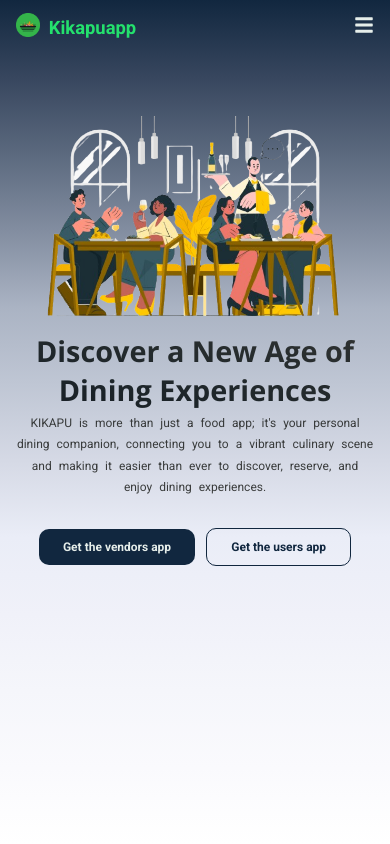
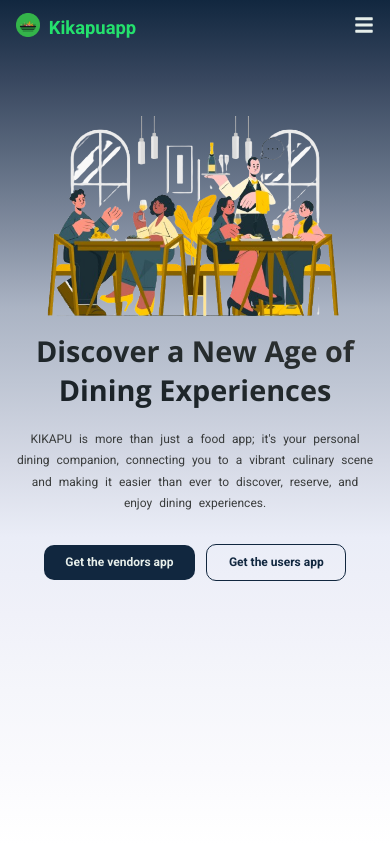
Before and after one commit to Denzel-K/KikapuLandingWeb, a React (Vite) app: page / in a window 390 px wide. Shown: the top 844 px of the page. Built offline with nearby package versions, Linux system fonts and the light colour scheme.

Commit message:
Minor update

```diff
--- a/src/pages/Home/home.scss
+++ b/src/pages/Home/home.scss
@@ -318,7 +318,7 @@
       color: rgb(30, 32, 30);
       opacity: .85;
       font-size: 1.15rem;
-      margin-top: .4rem;
+      margin-top: 1.5rem;
       line-height: 1.35rem;
       word-spacing: .25rem;
       //font-weight: 600;
@@ -330,7 +330,7 @@
       @media(max-width: 780px){
         text-align: center;
         font-size: 14px;
-        margin-top: .25rem;
+        margin-top: 1.25rem;
       }
 
       @media(max-width: 600px){
@@ -357,12 +357,16 @@
           border-radius: 10px;
           padding: .7rem 1.5rem;
           //margin: 0 .8rem;
-          font-size: 16px;
+          font-size: 14px;
           font-weight: 600;
           transition: background-color 0.3s ease, color 0.3s ease;
 
-          @media(max-width: 600px){
+          @media(max-width: 1040px){
+            padding: .65rem 1.4rem;
+          }
+          @media(max-width: 780px){
             font-size: 12px;
+            padding: .65rem 1.35rem;
           }
           @media(max-width: 330px){
             padding: .6rem .75rem;
@@ -381,7 +385,7 @@
         a:nth-child(2){
           border: 1.6px solid $mainColor;
           color: $mainColor;
-          margin-left: 1.5rem;
+          margin-left: 1.35rem;
 
           @media(max-width: 600px){
             margin-left: .7rem;
--- a/src/pages/Target/target.scss
+++ b/src/pages/Target/target.scss
@@ -207,7 +207,7 @@
 	flex-direction: row;
 	align-items: center;
 	justify-content: space-between;
-	width: 50%;
+	width: 40%;
 	border-radius: 10px;
 	margin-top: 2rem;
 	//background-color: lighten($darkSpringGreen, 2.5%);
@@ -218,6 +218,7 @@
 
 	@media(max-width: 780px){
 		padding: .25rem .75rem;
+		justify-content: space-around;
 	}
 
 	&:hover{
```
